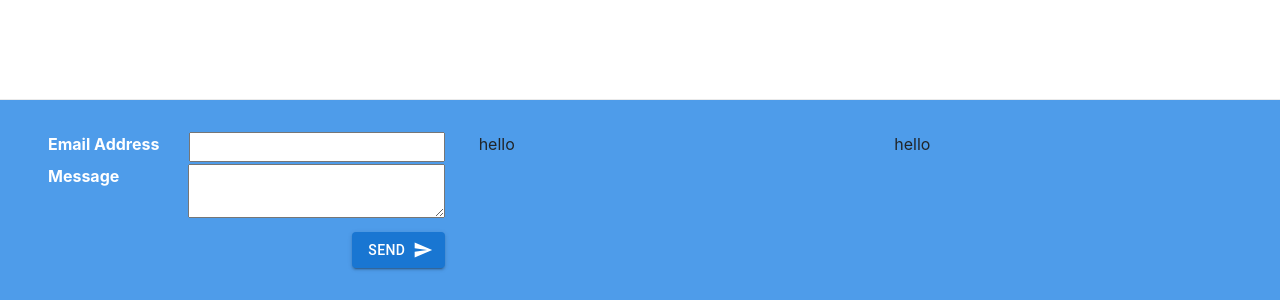
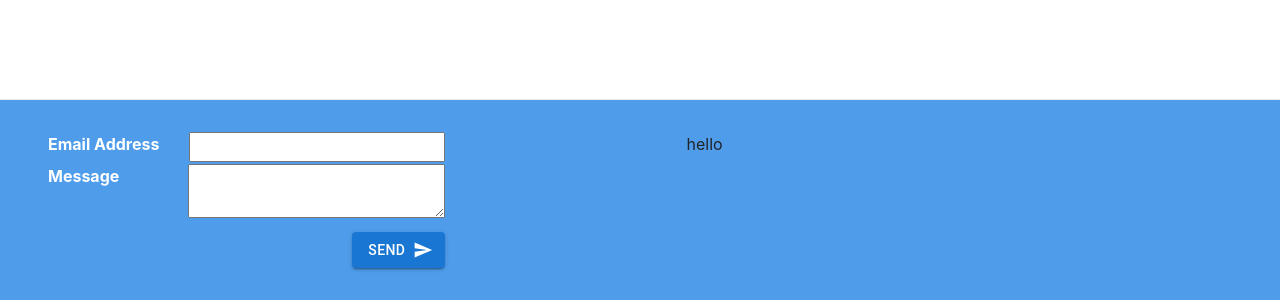
Before and after one commit to pankajmlv/sarsengineers, a Next.js app: page / in a window 1280 px wide. Shown: the part 770-1070 px from the top of the page. Built offline with nearby package versions, Linux system fonts and the light colour scheme.

Commit message:
app bar sticky

```diff
--- a/components/AppBar.tsx
+++ b/components/AppBar.tsx
@@ -22,7 +22,7 @@ const ResponsiveAppBar = () => {
     setAnchorElNav(null);
   };
   return (
-    <AppBar position="static">
+    <AppBar position="sticky">
       <Container maxWidth="xl">
         <Toolbar disableGutters>
           <Typography
--- a/components/ContactForm.tsx
+++ b/components/ContactForm.tsx
@@ -5,7 +5,7 @@ import SendIcon from '@mui/icons-material/Send';
 export const ContactForm = () => {
   const [state, handleSubmit] = useForm("xayvnnwa");
   if (state.succeeded) {
-      return <p style={{color: '#ffffff'}}>Thanks for reaching out to us!!</p>;
+      return <p style={{color: '#ffffff', fontWeight: 'bold'}}>Thanks for reaching out to us!!</p>;
   }
   return (
     <div className='row'>
@@ -21,6 +21,7 @@ export const ContactForm = () => {
         id="email"
         type="email"
         name="email"
+        required
       />
       <ValidationError
         prefix="Email"
@@ -40,6 +41,7 @@ export const ContactForm = () => {
         id="message"
         name="message"
         cols={23}
+        required
       />
       <ValidationError
         prefix="Message"
--- a/pages/index.tsx
+++ b/pages/index.tsx
@@ -18,15 +18,13 @@ const Home: NextPage = () => {
     </div>
     <footer className={styles.footer}>
        <div className="row ml-5">
-         <div className="col-4">
+         <div className="col-6 col-md-6">
            <ContactForm/>
          </div>
-         <div className="col-4">
+         <div className="col-6 col-md-6">
            hello
          </div>
-         <div className="col-4">
-           hello
-         </div>
+
        </div>
     </footer>
     </>
```
